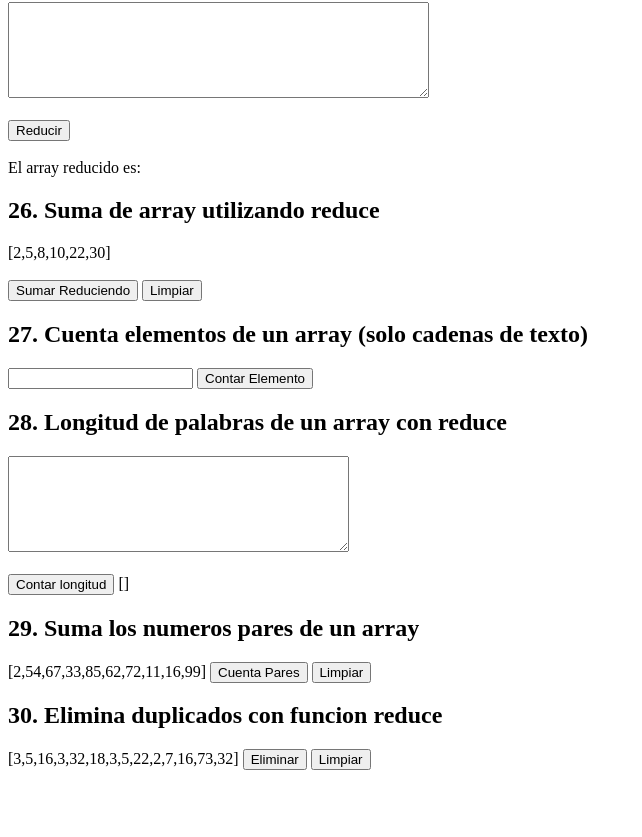
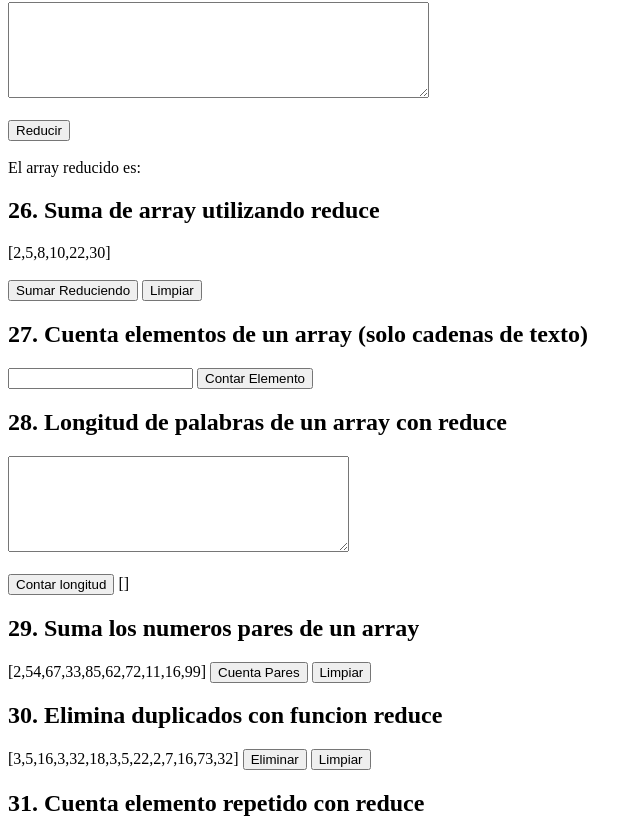
Before and after one commit to matiasmoscone1/practica-ejercicios-logica-programacion-react, a React (Vite) app: page / in a window 1280 px wide. Shown: the part 4621-5458 px from the top of the page, without its empty margins (0-642 px from the left). Before the commit the page ends 5399 px from the top, so only its background shows below. Built offline with nearby package versions, Linux system fonts and the light colour scheme.

Commit message:
Agregando ejercicio 31

```diff
--- a/src/App.jsx
+++ b/src/App.jsx
@@ -29,6 +29,7 @@ import CuentaElementos from './ejercicios/CuentaElementos';
 import MapeoDePalabras from './ejercicios/MapeoDePalabras';
 import SumaNumerosPares from './ejercicios/SumaNumerosPares';
 import DuplicadosReduce from './ejercicios/DuplicadosReduce';
+import CuentaElementoReduce from './ejercicios/CuentaElementoReduce';
 
 function App() {
 
@@ -68,6 +69,7 @@ function App() {
     <MapeoDePalabras />
     <SumaNumerosPares />
     <DuplicadosReduce />
+    <CuentaElementoReduce />
 
 
 
--- /dev/null
+++ b/src/ejercicios/CuentaElementoReduce.jsx
@@ -0,0 +1,19 @@
+
+
+//31. Conteo de Elementos: Crea una función que cuente la cantidad de veces que aparece
+//un elemento específico en un array.
+
+const CuentaElementoReduce = () => {
+
+
+
+    return(<>
+    <div>
+        <h2>31. Cuenta elemento repetido con reduce</h2>
+
+    </div>
+    </>)
+
+}
+
+export default CuentaElementoReduce;
```
